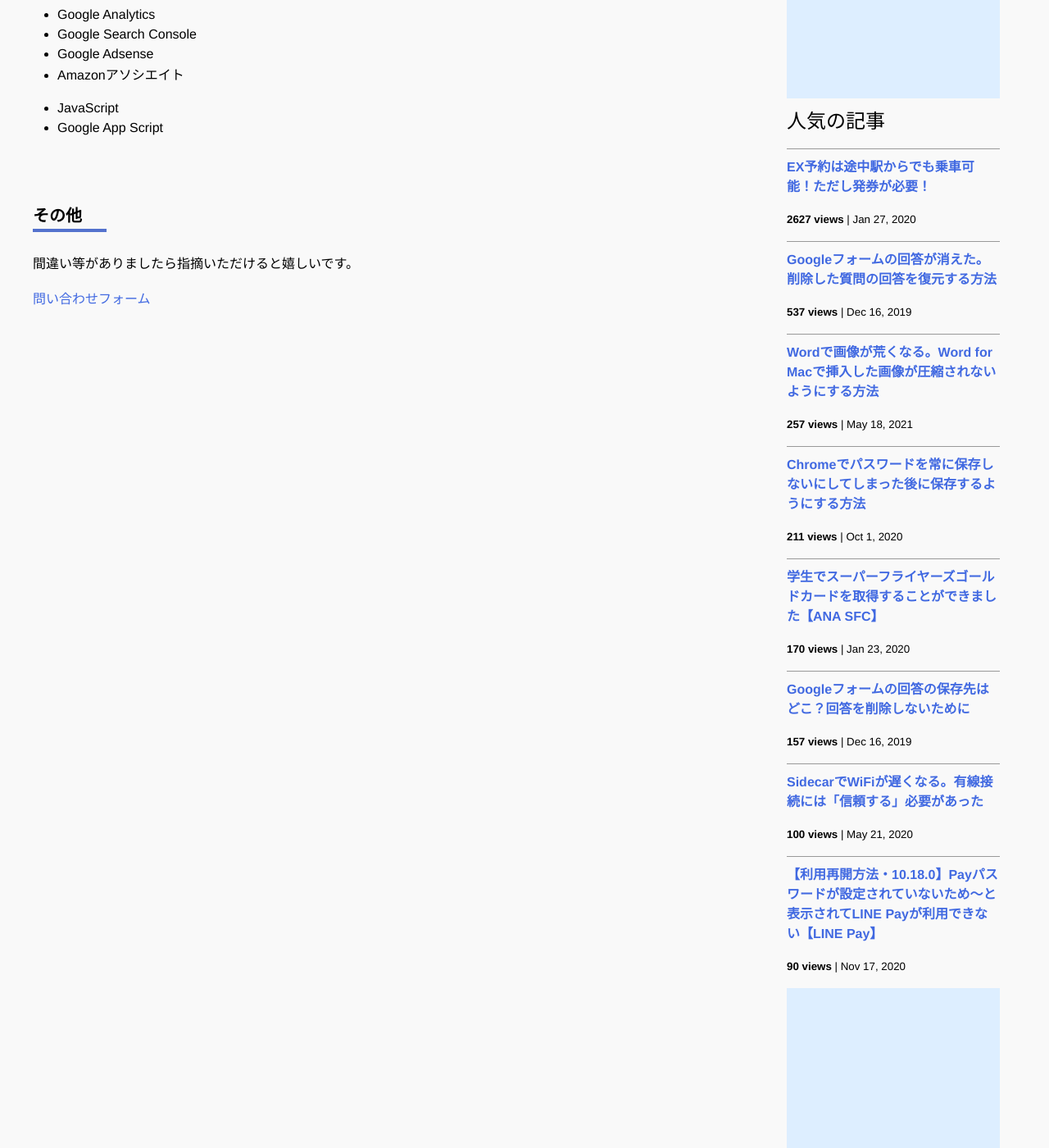
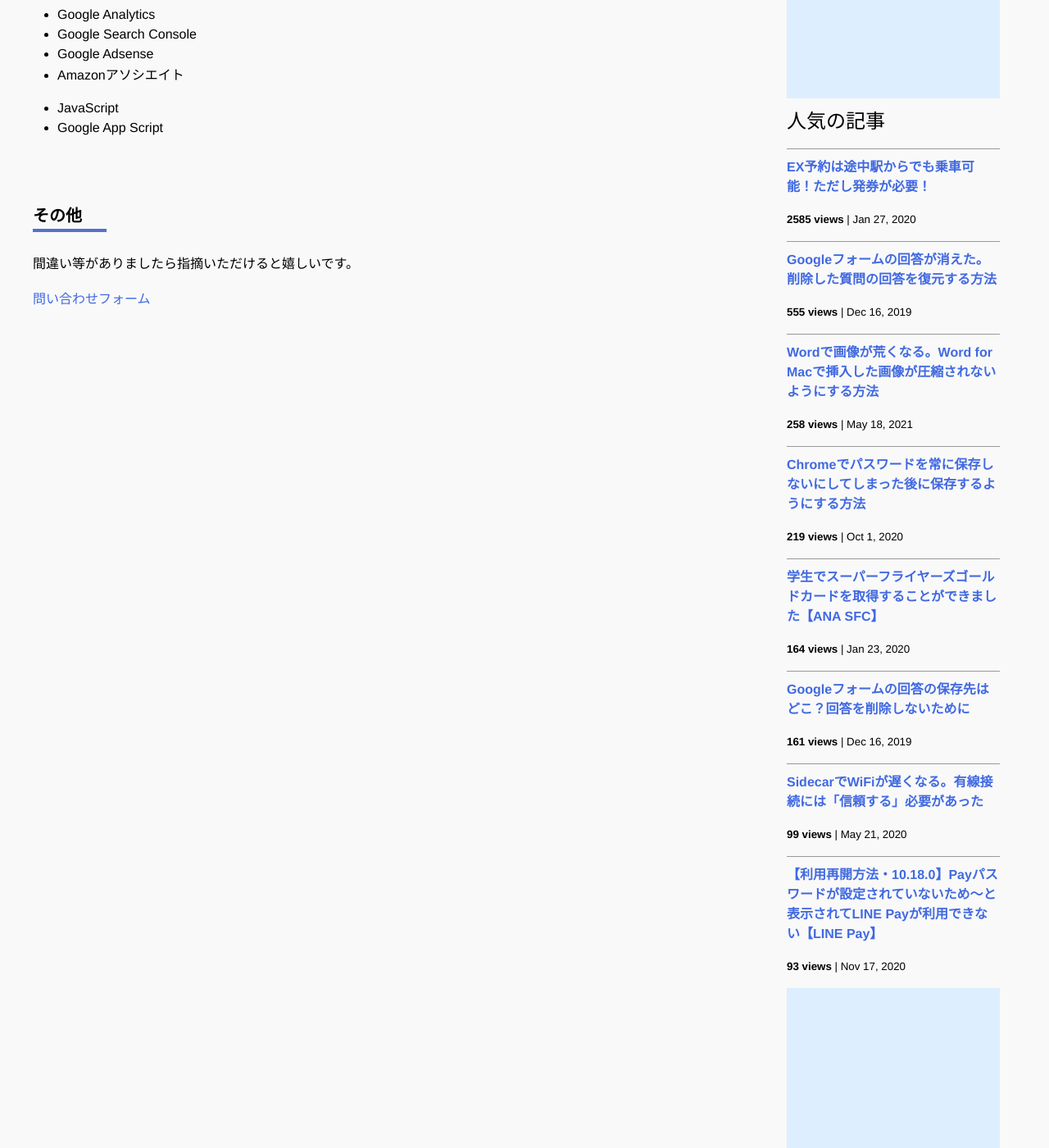
Before and after one commit to iwanaminami/shoyaiwaname, a Jekyll site: the page built from about.markdown, in a window 1280 px wide and 1400 px high, scrolled down 693 px. Shown: the whole window at 82% size. Built offline with Jekyll 4.4.1, drawn with Linux system fonts in a browser that asks for light colours; nearby versions of some CDN libraries; comment, search, counter and statistics services are not loaded.

Commit message:
a new commit message

```diff
--- a/_data/popularposts.yml
+++ b/_data/popularposts.yml
@@ -1,17 +1,17 @@
 side:
-  - view: 2627
+  - view: 2585
     url: /2020/01/27/ex-rideontheway.html
-  - view: 537
+  - view: 555
     url: /2019/12/16/restore-googleform.html
-  - view: 257
+  - view: 258
     url: /2021/05/18/image-compression-word.html
-  - view: 211
+  - view: 219
     url: /2020/10/01/googlepassword.html
-  - view: 170
+  - view: 164
     url: /2020/01/23/sfcgold.html
-  - view: 157
+  - view: 161
     url: /2019/12/16/googleform-answers.html
-  - view: 100
+  - view: 99
     url: /2020/05/21/sidecar-via-cable.html
-  - view: 90
+  - view: 93
     url: /2020/11/17/linepay.html
```
